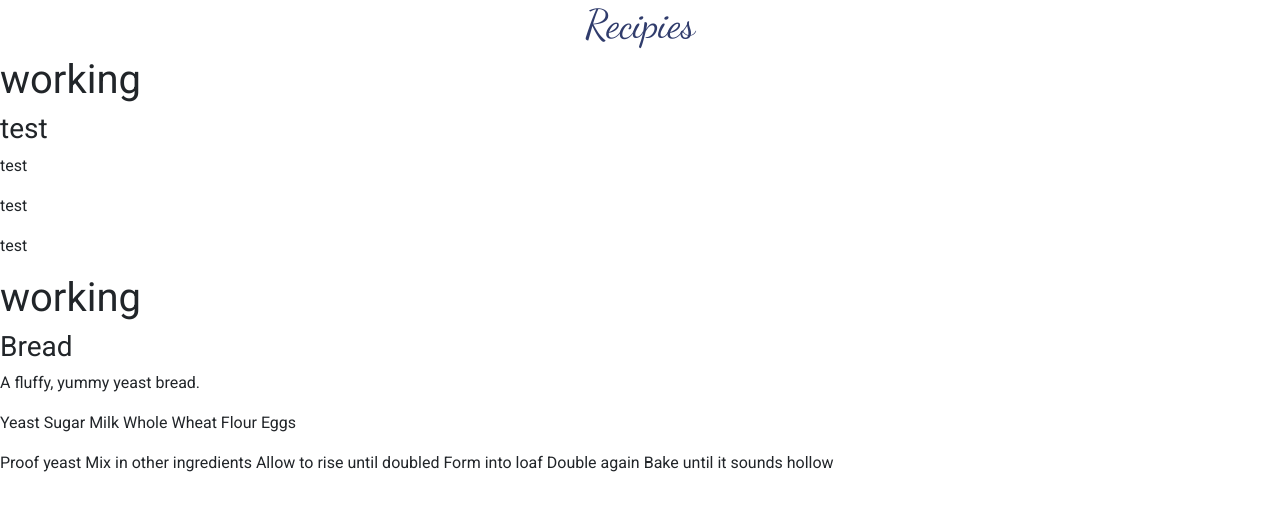
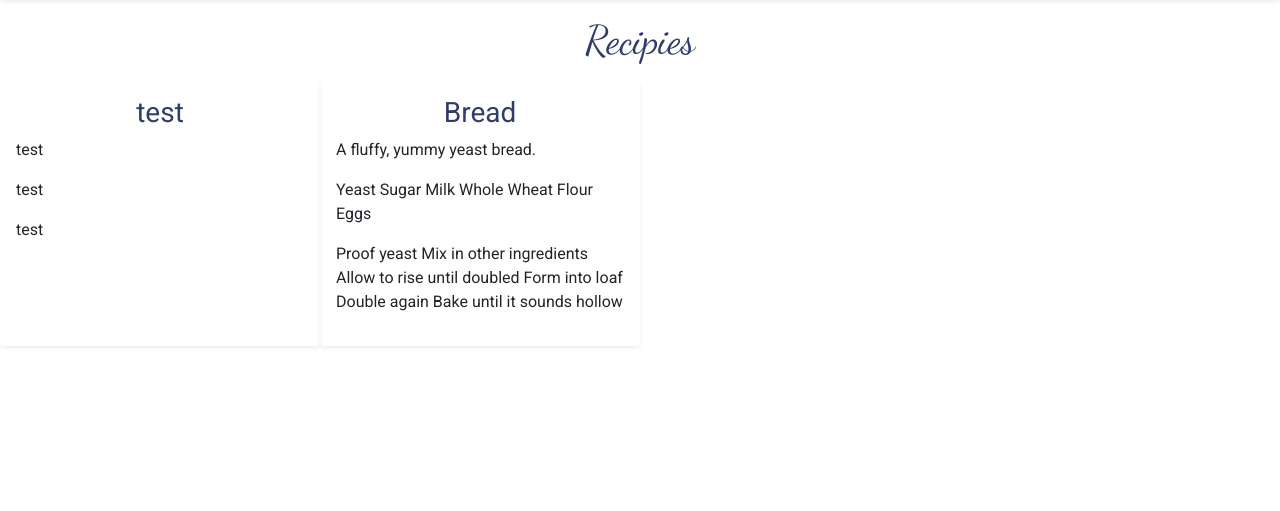
Before and after one commit to JennyWauer/foodie_favs, a Django app: template foodie_app/templates/home.html in a window 1280 px wide. Shown: the part 80-591 px from the top of the page. Run offline with Django 3.2, Linux system fonts and the light colour scheme; the template is opened without the code that fills it: values that come from a table or form of the project are taken from there, others are empty; data comes from the database, SQL or seed files in the repository; some libraries are stand-ins or nearby versions.

Commit message:
style recipe cards

```diff
--- a/foodie_app/static/css/style.css
+++ b/foodie_app/static/css/style.css
@@ -59,3 +59,7 @@ h2 {
     border: 2px solid #d2fdff;
     color: #303c6c;
 }
+
+.recipe-header {
+    color: #303c6c;
+}
--- a/foodie_app/templates/home.html
+++ b/foodie_app/templates/home.html
@@ -17,21 +17,23 @@
 </head>
 
 <body id="body">
-    <header id="header" class="bg-white d-flex p-3 align-items-center">
+    <header id="header" class="bg-white d-flex p-3 align-items-center shadow-sm">
         <h2 class="pr-5 mb-0">Foodie Favs</h2>
         <a href="/home/{{user.id}}" class="icon ml-auto mb-0 text-center pt-2 rounded-circle">{{user.first_name}}</a>
         <a href="/home/log_off" class="btn ml-3 p-2" id="log-off">Log Off</a>
     </header>
-    <h1 class="heading">Recipies</h1>
-    {% for recipe in recipes %}
-        <div class="recipe-card">
-            <h1>working</h1>
-            <h3>{{recipe.name}}</h3>
+    <h1 class="heading m-3">Recipies</h1>
+    <div class="d-flex">
+        {% for recipe in recipes %}
+        <div class="recipe-card rounded shadow-sm w-25 p-3">
+            <h3 class="recipe-header text-center">{{recipe.name}}</h3>
             <p>{{recipe.desc}}</p>
             <p>{{recipe.ingredients}}</p>
             <p>{{recipe.steps}}</p>
         </div>
     {% endfor %}
+    </div>
+
 </body>
 
 </html>
```
